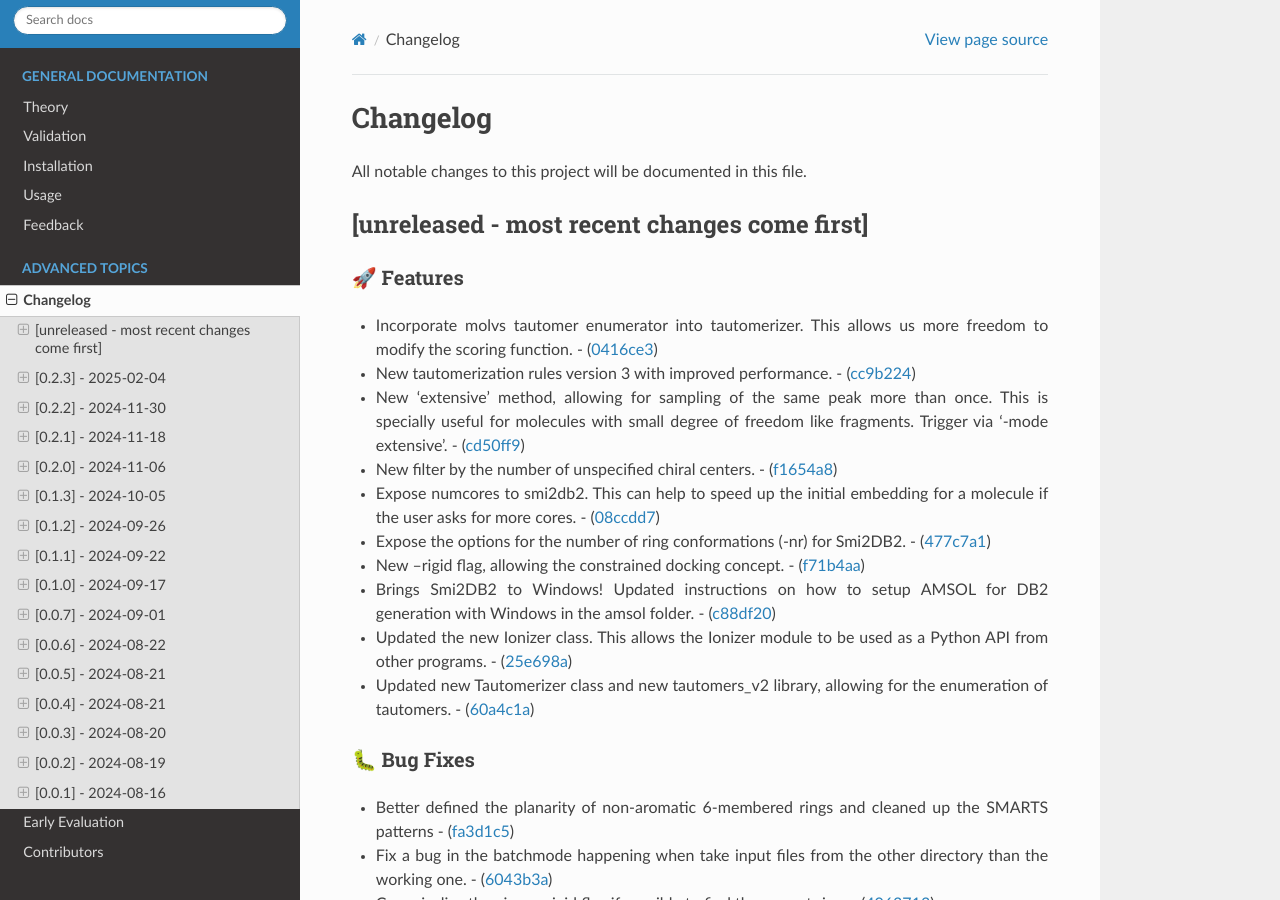
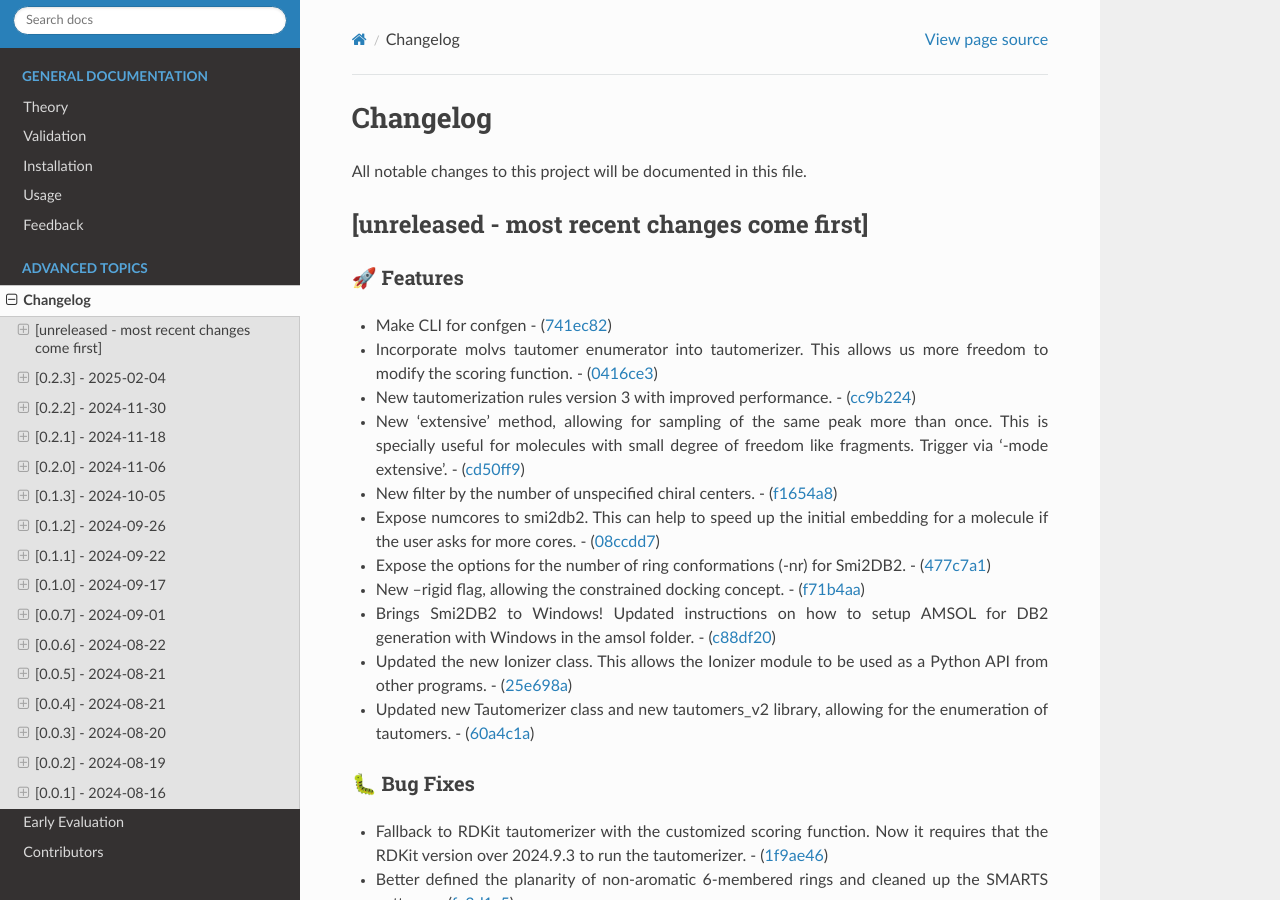
Before and after one commit to phonglam3103/msani-readthedocs, a Sphinx documentation site: the page built from docs/source/changes.rst, in a window 1280 px wide and 900 px high. Built offline with Sphinx 7.4.7 and the Read the Docs theme 3.1.0, drawn with Linux system fonts in a browser that asks for light colours; formulas are drawn with MathJax 3.

Commit message:
Update changes.rst from the software repository

```diff
--- a/docs/source/changes.rst
+++ b/docs/source/changes.rst
@@ -9,6 +9,8 @@ All notable changes to this project will be documented in this file.
 🚀 Features
 ~~~~~~~~~~~
 
+-  Make CLI for confgen -
+   (`741ec82 <https://github.com/phonglam3103/EirVS/commit/741ec82b0753fd0985d690e74e78ed16337b52ef>`__)
 -  Incorporate molvs tautomer enumerator into tautomerizer. This allows
    us more freedom to modify the scoring function. -
    (`0416ce3 <https://github.com/phonglam3103/EirVS/commit/0416ce35caa865d0a4ce7023a68e0a23a06453f0>`__)
@@ -41,6 +43,10 @@ All notable changes to this project will be documented in this file.
 🐛 Bug Fixes
 ~~~~~~~~~~~~
 
+-  Fallback to RDKit tautomerizer with the customized scoring function.
+   Now it requires that the RDKit version over 2024.9.3 to run the
+   tautomerizer. -
+   (`1f9ae46 <https://github.com/phonglam3103/EirVS/commit/1f9ae463241dc165f05fa62149f823f3b532504b>`__)
 -  Better defined the planarity of non-aromatic 6-membered rings and
    cleaned up the SMARTS patterns -
    (`fa3d1c5 <https://github.com/phonglam3103/EirVS/commit/fa3d1c50dc0e8870c9d4e7e1ca14ac1825ba92c9>`__)
```
